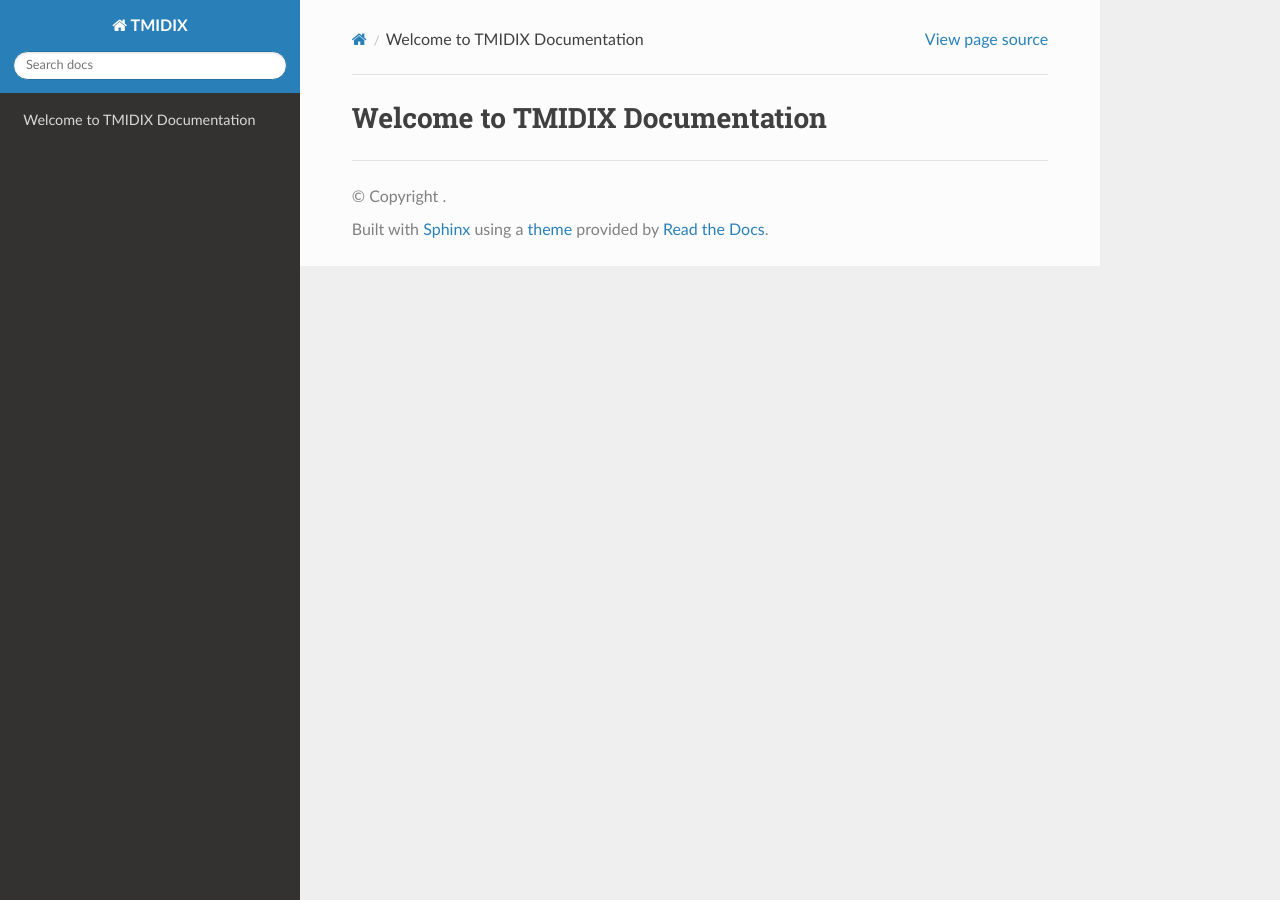
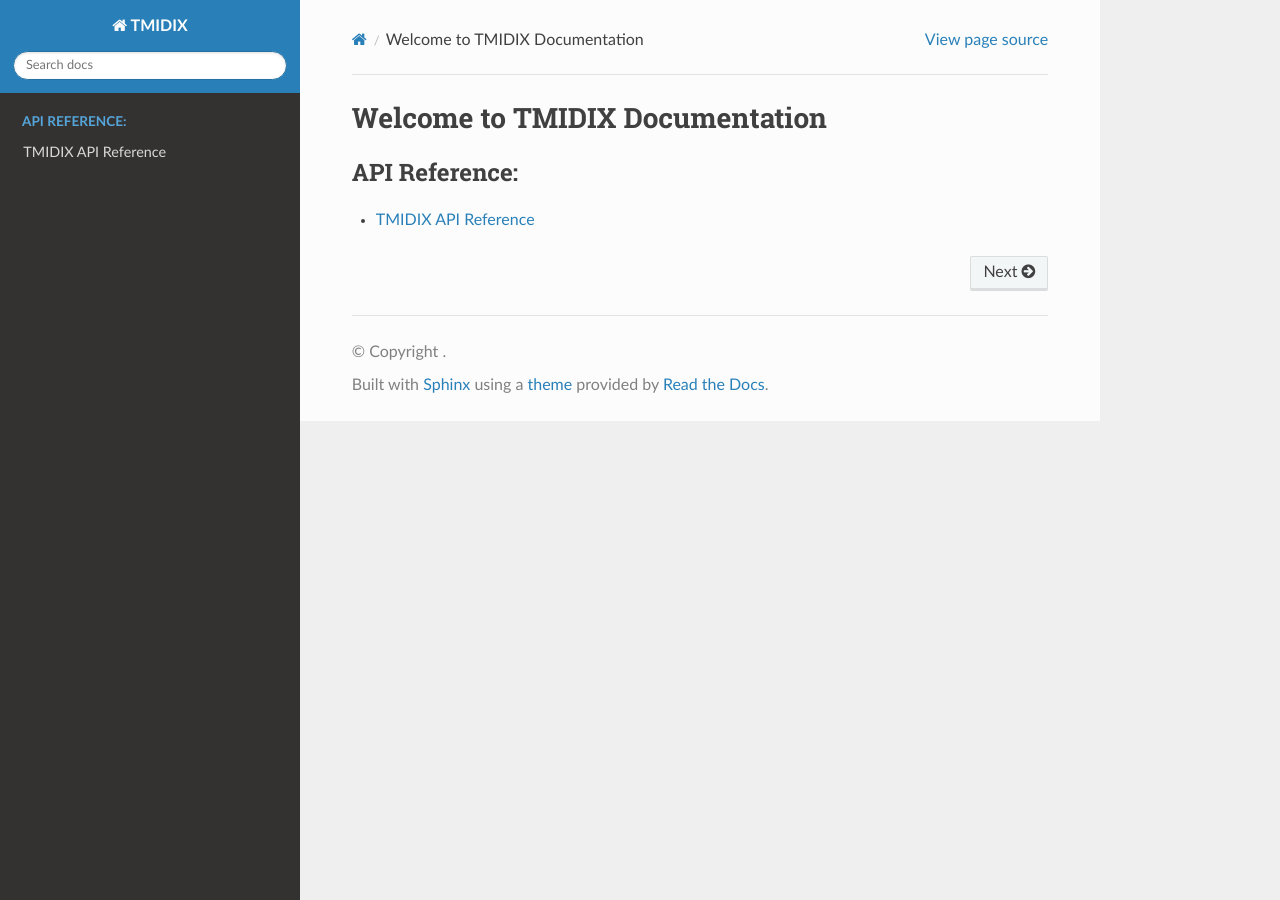
Before and after one commit to asigalov61/TMIDIX, a Sphinx documentation site: the page built from docs/index.rst, in a window 1280 px wide. Built offline with Sphinx 7.4.7 and the Read the Docs theme 3.1.0, drawn with Linux system fonts in a browser that asks for light colours.

Commit message:
Update index.rst

```diff
--- a/docs/index.rst
+++ b/docs/index.rst
@@ -1,6 +1,8 @@
 Welcome to TMIDIX Documentation
-=======================================
+===============================
 
 .. toctree::
    :maxdepth: 2
-   :caption: Contents:
+   :caption: API Reference:
+
+   api/modules
```
